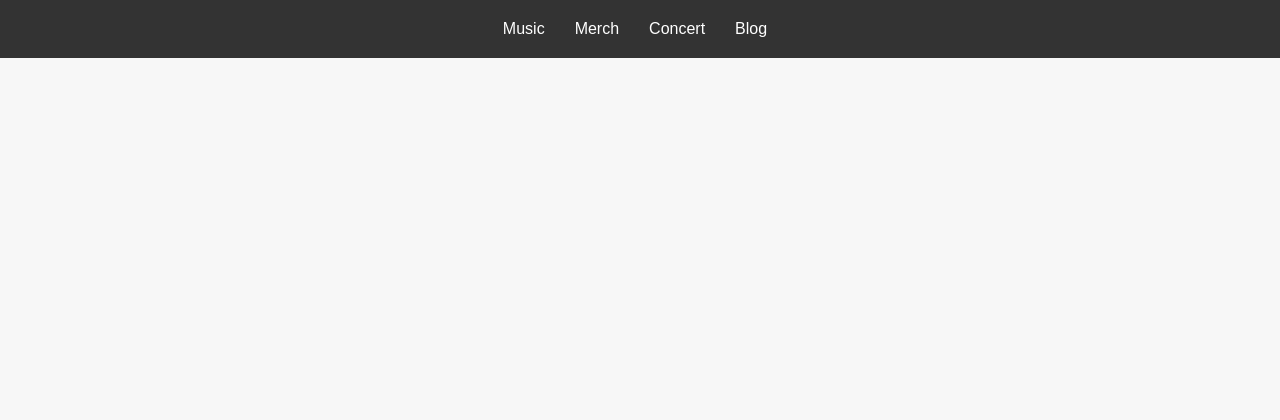
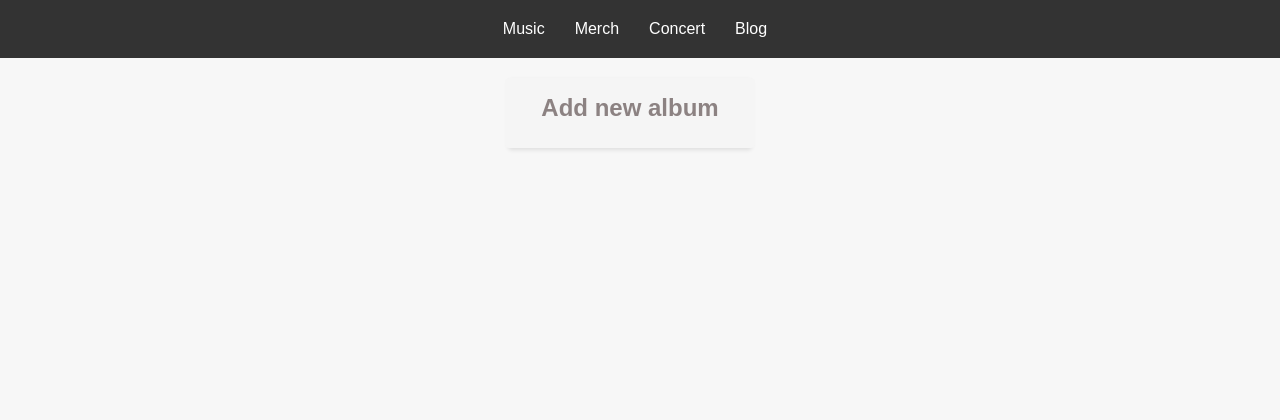
Before and after one commit to stonyte1/bandcamp, a Django app: page /music/ in a window 1280 px wide. Shown: the top 420 px of the page. Run offline with Django 4.2, Linux system fonts and the light colour scheme; data that the repository does not hold is empty.

Commit message:
Updet and add functions for songs and albums

```diff
--- a/bandcamp/bandcamp/settings.py
+++ b/bandcamp/bandcamp/settings.py
@@ -35,8 +35,8 @@ INSTALLED_APPS = [
     'music',
     'concerts',
     'merch',
+    'blog',
     'embed_video',
-    'blog',
     'django.contrib.admin',
     'django.contrib.auth',
     'django.contrib.contenttypes',
--- a/bandcamp/music/static/manage.css
+++ b/bandcamp/music/static/manage.css
@@ -29,7 +29,7 @@ select {
 
 button {
     padding: 10px 20px;
-    background-color: #4CAF50;
+    background-color: #4eb3df;;
     color: #fff;
     border: none;
     border-radius: 4px;
@@ -37,10 +37,59 @@ button {
 }
 
 button:hover {
-    background-color: #45a049;
+    background-color: #4eb3df;
 }
 
 .title {
     display: flex;
     justify-content: center;
 }
+
+.add-song-button {
+    display: inline-block;
+    background-color: #4eb3df;
+    color: white;
+    padding: 10px 20px;
+    text-decoration: none;
+    border-radius: 4px;
+    transition: background-color 0.3s ease;
+    align-items: right;
+    margin-top: 5px;
+}
+
+.add-song-button:hover {
+    background-color: #4eb3df;
+}
+
+.add-album {
+    background-color: #fff;
+    border-radius: 4px;
+    box-shadow: 0 2px 4px rgba(0, 0, 0, 0.1);
+    width: calc(33.33% - 150px);
+    margin-right: 20px;
+    margin-bottom: 20px;
+    display: flex;
+    flex-direction: column;
+    align-items: center;
+    justify-content: center;
+    position: relative;
+}
+
+.add-album a {
+    color: #333;
+    text-decoration: none;
+    width: 90%;
+    height: 90%;
+    display: flex;
+    align-items: center;
+    justify-content: center;
+    padding: 16px 16px;
+    background-color: #f5f5f5;
+    border-radius: 4px;
+    transition: background-color 0.3s;
+    text-decoration: none;
+}
+
+.add-album-title {
+    color: #8c8282;
+}
--- a/bandcamp/music/templates/music/music.html
+++ b/bandcamp/music/templates/music/music.html
@@ -9,5 +9,10 @@
                 </a>
             </div>
         {% endfor %}
+        <div class="add-album">
+            <a href="{% url 'album_form'%}" class="add-album-button">
+                <h2 class="add-album-title">Add new album</h2>
+            </a>
+        </div>
     </section>
 {% endblock content %}
--- a/bandcamp/music/urls.py
+++ b/bandcamp/music/urls.py
@@ -5,5 +5,8 @@ urlpatterns = [
     path('', views.home, name='home'),
     path('music/', views.AlbumList.as_view(), name='music'),
     path('music/<int:pk>/', views.AlbumDetailView.as_view(), name='album_detail'),
-    path('music/form/', views.album, name='album_form')
+    path('music/form/', views.album, name='album_form'),
+    path('music/<int:pk>/song/', views.song, name='song_form'),
+    path('music/<int:pk>/update/', views.AlbumUpdateDeleteView.as_view(), name='album_update'),
+    path('music/song/<int:pk>', views.SongUpdateDeleteView.as_view(), name='song_update')
 ]
--- a/bandcamp/music/views.py
+++ b/bandcamp/music/views.py
@@ -1,13 +1,9 @@
-from django.shortcuts import render, redirect
+from django.shortcuts import render, redirect, get_object_or_404
 from django.views import generic
-from django.forms.models import BaseModelForm
-from .models import Album
-from .forms import AlbumForm
-from django.contrib import messages
-from django.core.files import File
-
-
-
+from django.urls import reverse_lazy
+from .models import Album, Song
+from .forms import AlbumForm, SongForm
+from django.forms import formset_factory, BaseFormSet
 
 def home(request):
     return render(request, 'music/home.html')
@@ -17,16 +13,31 @@ def album(request):
         form = AlbumForm(request.POST, request.FILES)
         if form.is_valid():
             form.save()
-            title = form.cleaned_data.get('title')
-            messages.success(request, f'Album {title} added')
             return redirect('music')
         else:
-            # Print form errors to the console
             print(form.errors)
     else:
         form = AlbumForm
 
     return render(request, 'music/manage_album.html', {'form': form})
+
+def song(request, pk):
+    album = get_object_or_404(Album, pk=pk)
+
+    if request.method == 'POST':
+        form = SongForm(request.POST, request.FILES)
+        if form.is_valid():
+            song = form.save(commit=False)
+            song.album = album
+            song.save()
+            return redirect('album_detail', pk=pk)
+        else:
+            print(form.errors)
+    else:
+        form = SongForm()
+
+    return render(request, 'music/manage_songs.html', {'form': form})
+
 
 class AlbumList(generic.ListView):
     model = Album
@@ -36,3 +47,65 @@ class AlbumList(generic.ListView):
 class AlbumDetailView(generic.DetailView):
     model = Album
     template_name = 'music/album_detail.html'
+
+class AlbumUpdateDeleteView(generic.UpdateView):
+    model = Album
+    template_name = 'music/album_update.html'
+    success_url = reverse_lazy('music')
+    form_class = AlbumForm
+
+    def get_context_data(self, **kwargs):
+        context = super().get_context_data(**kwargs)
+        album = self.get_object()
+        context['album'] = album
+        return context
+
+    def get(self, request, *args, **kwargs):
+        return self.post(request, *args, **kwargs)
+
+    def post(self, request, *args, **kwargs):
+        if 'delete' in request.POST:
+            return self.delete(request, *args, **kwargs)
+        else:
+            return super().post(request, *args, **kwargs)
+
+    def delete(self, request, *args, **kwargs):
+        album = self.get_object()
+        album.delete()
+        return redirect(self.success_url)
+
+    def get_object(self, queryset=None):
+        queryset = self.get_queryset()
+        obj = get_object_or_404(queryset, pk=self.kwargs['pk'])
+        return obj
+
+class SongUpdateDeleteView(generic.UpdateView):
+    model = Song
+    template_name = 'music/song_update.html'
+    success_url = reverse_lazy('music')
+    form_class = SongForm
+
+    def get_context_data(self, **kwargs):
+        context = super().get_context_data(**kwargs)
+        song = self.get_object()
+        context['song'] = song
+        return context
+
+    def get(self, request, *args, **kwargs):
+        return self.post(request, *args, **kwargs)
+
+    def post(self, request, *args, **kwargs):
+        if 'delete' in request.POST:
+            return self.delete(request, *args, **kwargs)
+        else:
+            return super().post(request, *args, **kwargs)
+
+    def delete(self, request, *args, **kwargs):
+        song = self.get_object()
+        song.delete()
+        return redirect(self.success_url)
+
+    def get_object(self, queryset=None):
+        queryset = self.get_queryset()
+        obj = get_object_or_404(queryset, pk=self.kwargs['pk'])
+        return obj
```
Also changed, not shown: bandcamp/music/forms.py (+4 -4 lines), bandcamp/music/templates/music/album_detail.html (+13 -5 lines), bandcamp/music/templates/music/album_update.html (added, +29 -0 lines), bandcamp/music/templates/music/manage_songs.html (added, +25 -0 lines), bandcamp/music/templates/music/song_update.html (added, +25 -0 lines).
